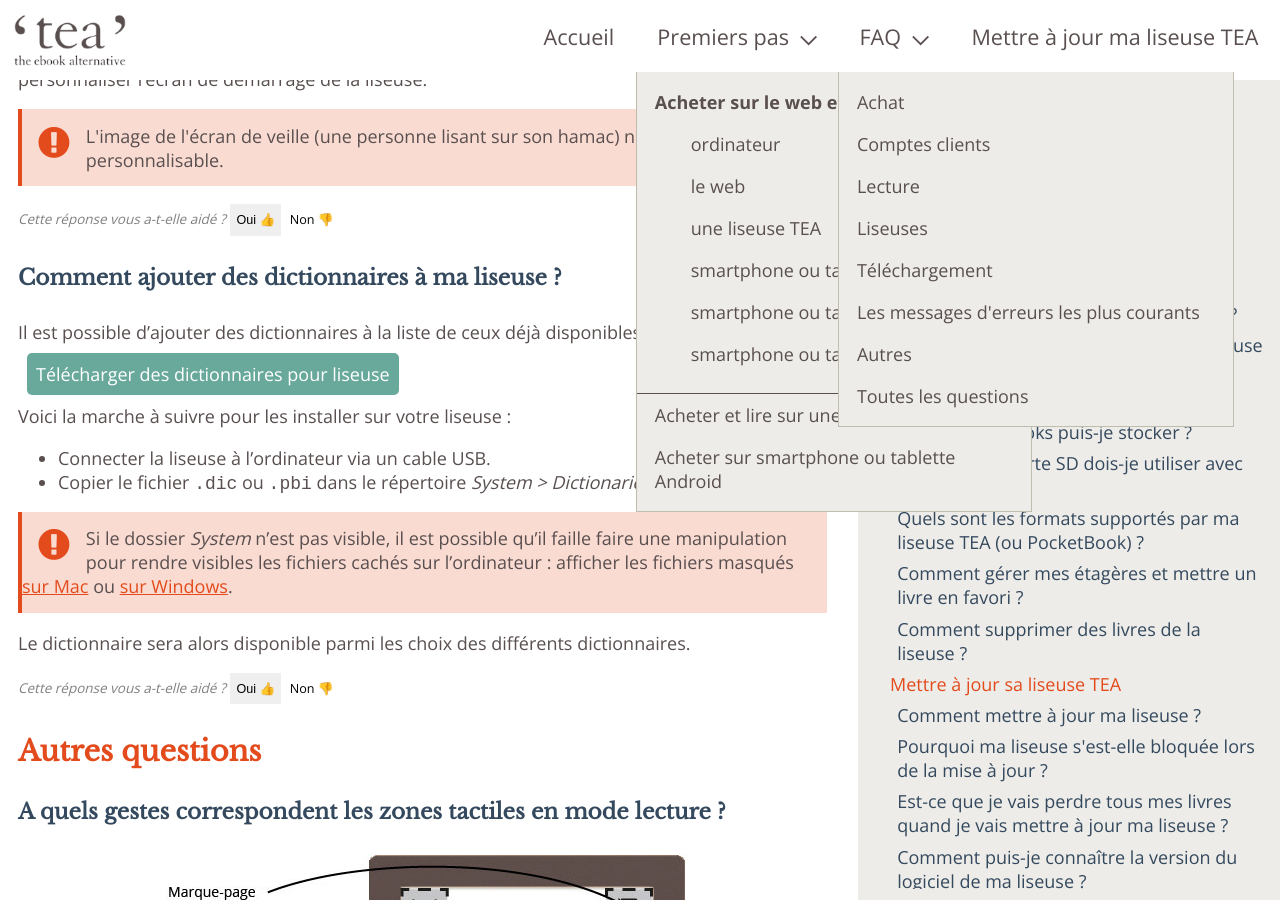
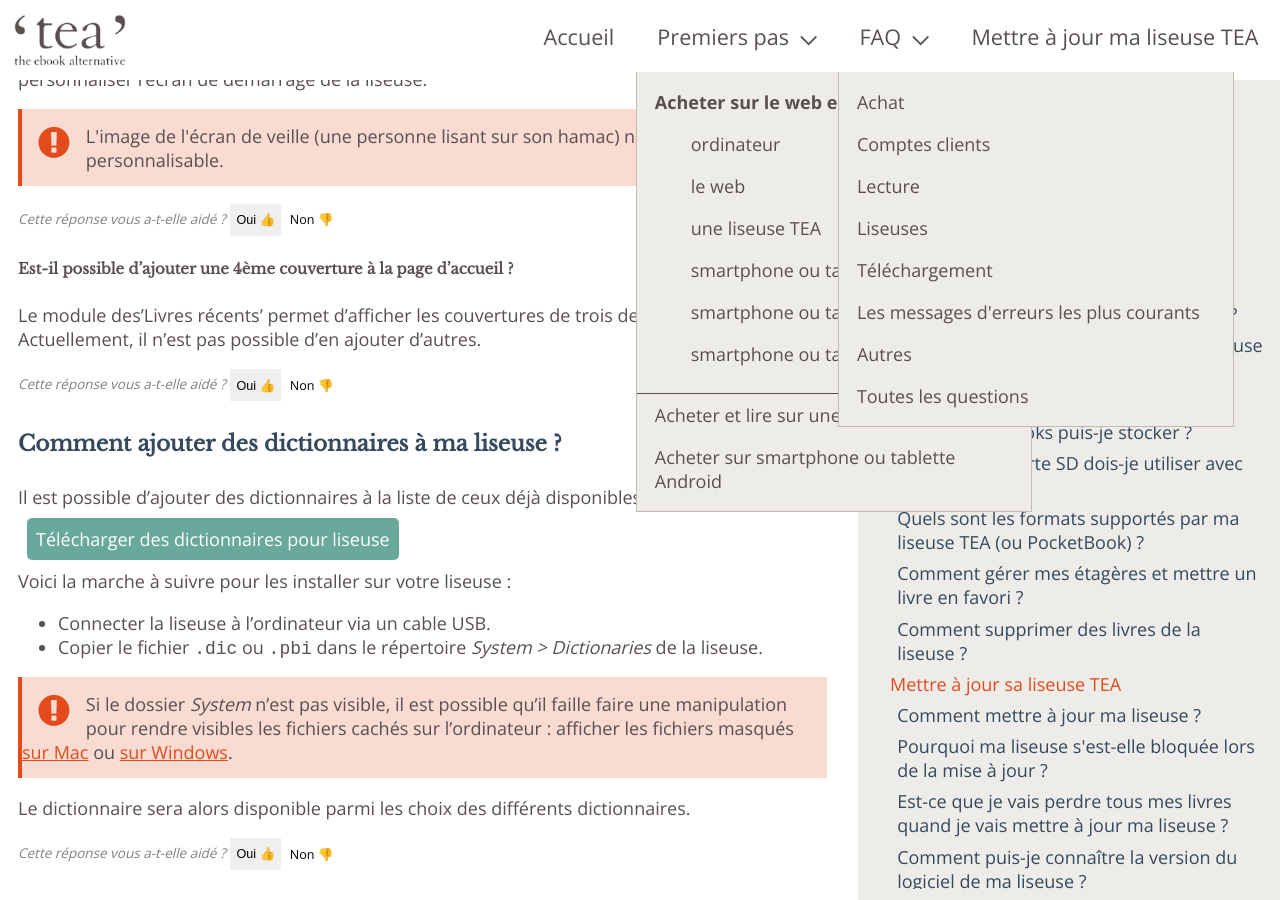
Before and after one commit to TEA-ebook/help-center, a Jekyll site: the page built from _pages/FAQ-liseuse.md, in a window 1280 px wide and 900 px high, scrolled down 8880 px. Built offline with Jekyll 4.4.1, drawn with Linux system fonts in a browser that asks for light colours.

Commit message:
Update FAQ-liseuse.md
Pour cette recherche utilisateur avec mots clés ' 4ème couverture'" j'ai trouvé comme possibilités de question :
1. Est-il possible d'ajouter une 4ème couverture à la page d'accueil ?"
2. Est-ce possible d'ajouter d'autres couvertures aux  'Livres récents' (de la page d'acceuil) ?
un mix des deux ? Autre chose ? Qu'en pensez-vous ?
Section FAQ Liseuse

```diff
--- a/_pages/FAQ-liseuse.md
+++ b/_pages/FAQ-liseuse.md
@@ -321,8 +321,13 @@
 
 {% include feedback-button.html question="Comment personnaliser l'écran hors tension ?" %}
 
+{% include anchor.html id="4ème-couverture" label="Est-il possible d'ajouter une 4ème couverture aux 'Livres récents' ?" %}
 
+##### Est-il possible d'ajouter une 4ème couverture à la page d'accueil ?
 
+Le module des'Livres récents' permet d'afficher les couvertures de trois derniers livres ouverts.  Actuellement, il n'est pas possible d'en ajouter d'autres.
+
+{% include feedback-button.html question="Est-il possible d'ajouter une 4ème couverture à la page d'acceuil ?" %}
 
 {% include anchor.html id="dictionnaires" label="Comment ajouter des dictionnaires à ma liseuse ?" %}
 
```
